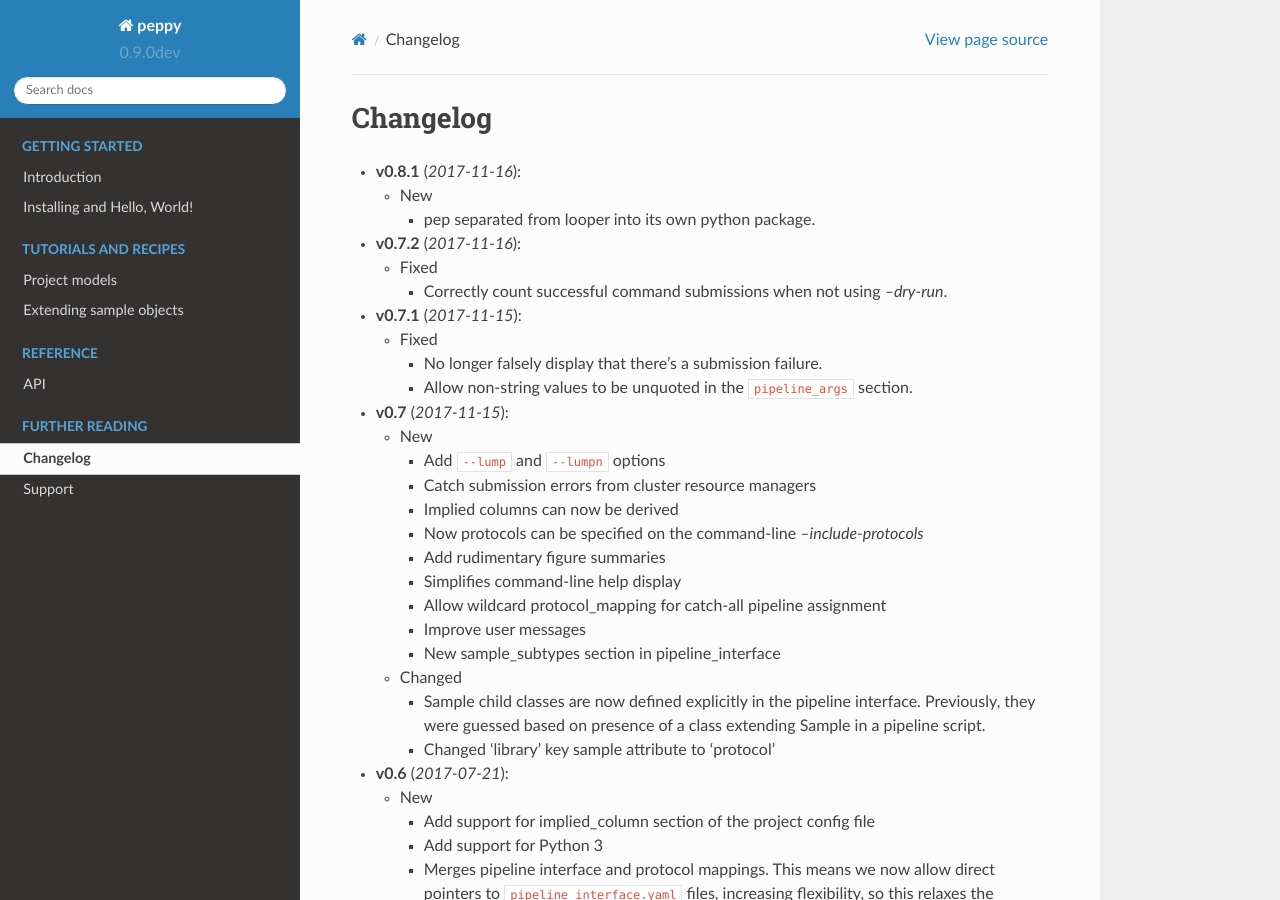
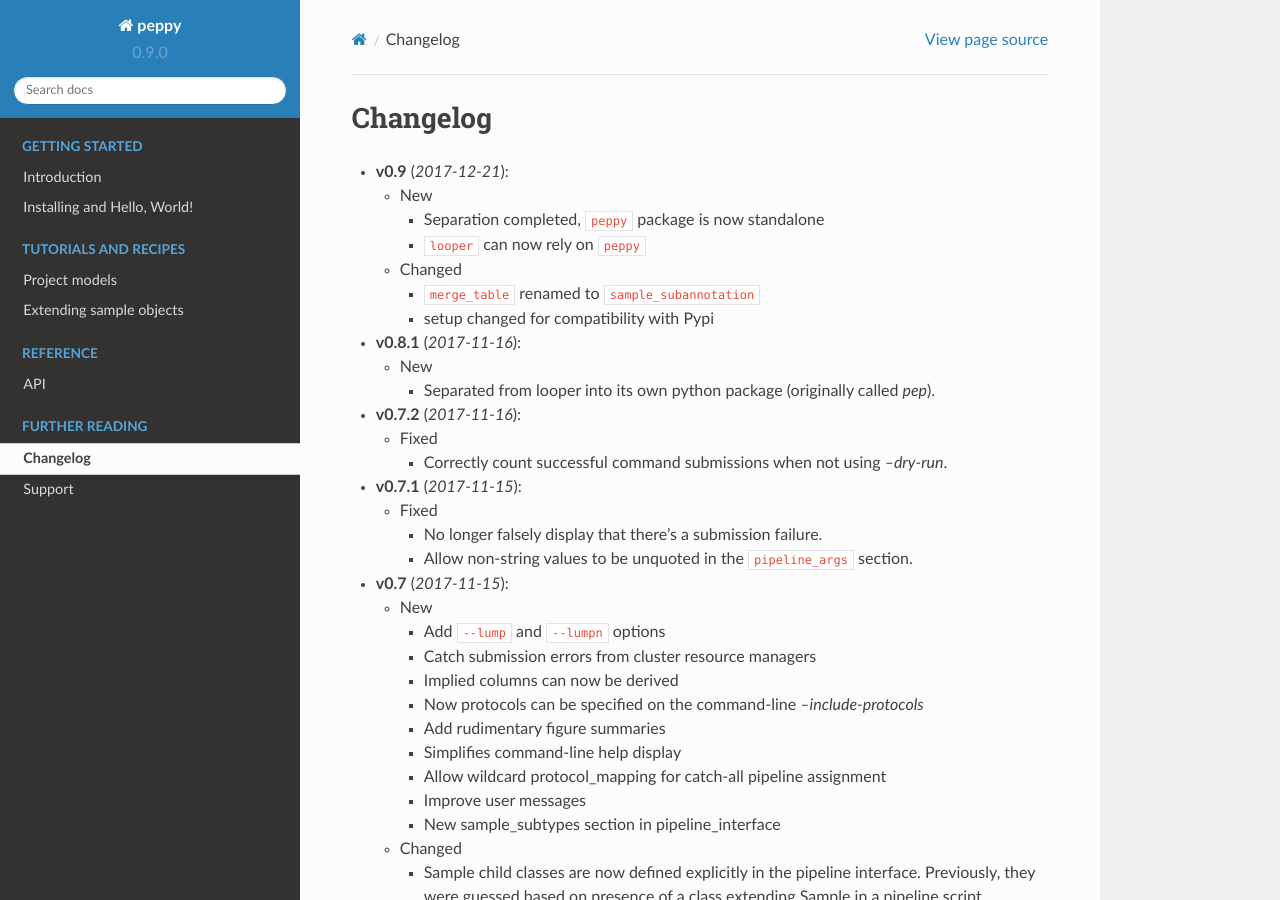
Before and after one commit to pepkit/peppy, a Sphinx documentation site: the page built from doc/source/changelog.rst, in a window 1280 px wide and 900 px high. Built offline with Sphinx 7.4.7 and the Read the Docs theme 2.0.0, drawn with Linux system fonts in a browser that asks for light colours; pages that are not in the unit, such as notebooks, are missing from menus.

Commit message:
Version to 0.9, changelog

```diff
--- a/doc/source/changelog.rst
+++ b/doc/source/changelog.rst
@@ -1,11 +1,26 @@
 Changelog
 ******************************
+
+
+- **v0.9** (*2017-12-21*):
+
+  - New
+
+    - Separation completed, ``peppy`` package is now standalone
+
+    - ``looper`` can now rely on ``peppy``
+
+  - Changed
+
+    - ``merge_table`` renamed to ``sample_subannotation``
+
+    - setup changed for compatibility with Pypi
 
 - **v0.8.1** (*2017-11-16*):
 
   - New
 
-    - pep separated from looper into its own python package.
+    - Separated from looper into its own python package (originally called `pep`).
 
 - **v0.7.2** (*2017-11-16*):
 
--- a/peppy/_version.py
+++ b/peppy/_version.py
@@ -1 +1 @@
-__version__ = "0.9.0dev"
+__version__ = "0.9.0"
```
